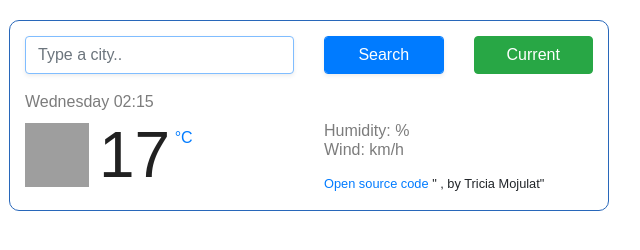
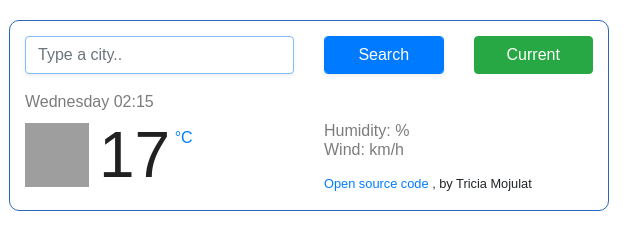
Before and after one commit to tmojulat/my-first-github, a plain HTML site: page index.html in a window 1280 px wide. Shown: the full height of the page, 331-971 px from the left. Drawn offline with nearby package versions, Linux system fonts and the light colour scheme; files that its build step writes are made by us from their sources; no server answers; grey boxes are pictures that could not be loaded; files whose address does not match are found by name.

```diff
--- a/index.html
+++ b/index.html
@@ -72,7 +72,7 @@
               <li>Wind: <span id="wind"></span> km/h</li>
             </ul>
             <small>
-            <a href="https://github.com/tmojulat/my-first-github" target="_blank">Open source code</a> " , by Tricia Mojulat"
+            <a href="https://github.com/tmojulat/my-first-github" target="_blank">Open source code</a>  , by Tricia Mojulat
             </small>
           </div>
         </div>
```
